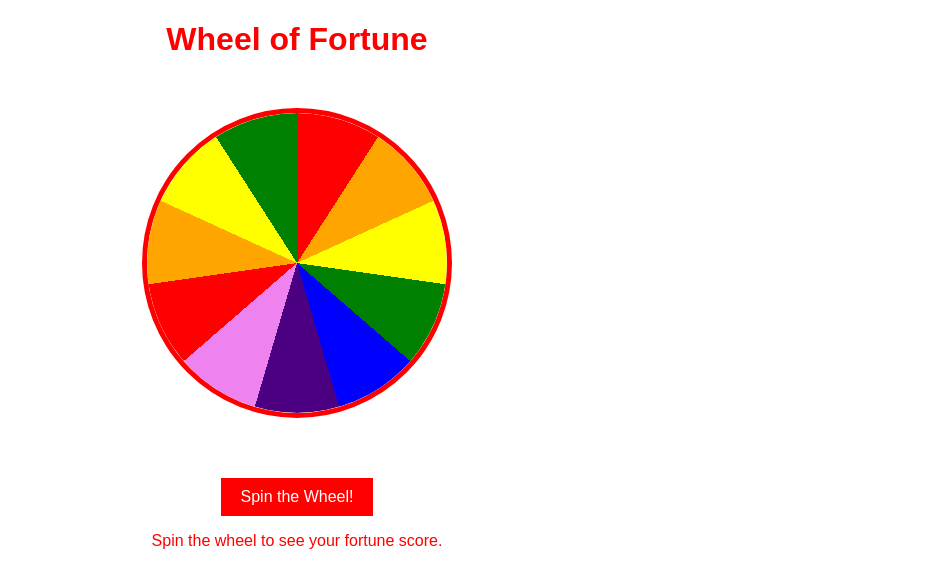
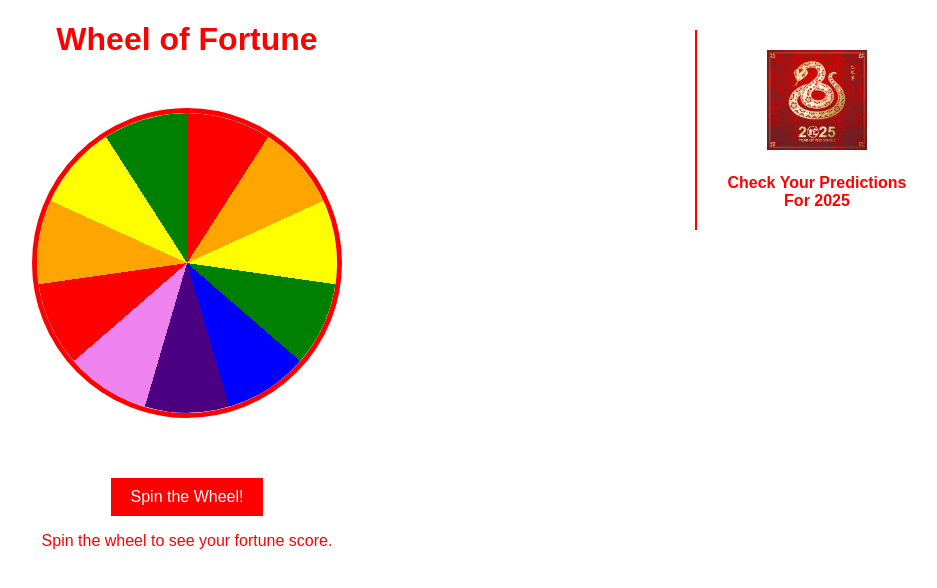
Before and after one commit to e-uphoria/Fortune, a Flask app: page /fortune in a window 1280 px wide. Shown: the part 50-638 px from the top of the page, without its empty margins (343-1280 px from the left). Run offline with Flask 3, Linux system fonts and the light colour scheme; a user stored in the database is signed in; some libraries are stand-ins or nearby versions.

Commit message:
zodiac page created

```diff
--- a/app.py
+++ b/app.py
@@ -131,6 +131,11 @@ def spin():
         "last_lucky_day": user.last_lucky_day.strftime('%Y-%m-%d') if user.last_lucky_day else None
     })
 
+@app.route('/zodiac')
+@login_required
+def zodiac():
+    return render_template('zodiac.html')
+
 @app.route('/logout')
 @login_required
 def logout():
--- a/static/wheelstyle.css
+++ b/static/wheelstyle.css
@@ -86,3 +86,36 @@ button {
 button:focus {
     outline: none;
 }
+
+.sidebar {
+    background-color: white;
+    padding: 20px;
+    text-align: center;
+    position: fixed;
+    right: 0;
+    top: 80px;
+    width: 200px;
+    border-left: 2px solid red;
+}
+
+.sidebar img {
+    width: 100px;
+    height: auto;
+    margin-bottom: 10px;
+}
+
+.sidebar a {
+    display: block;
+    color: red;
+    font-weight: bold;
+    text-decoration: none;
+    margin-top: 10px;
+}
+
+.sidebar a:hover {
+    text-decoration: underline;
+}
+
+.main-content {
+    margin-right: 220px;
+}
--- a/templates/fortune.html
+++ b/templates/fortune.html
@@ -4,8 +4,41 @@
     <meta charset="UTF-8">
     <meta name="viewport" content="width=device-width, initial-scale=1.0">
     <title>Wheel of Fortune</title>
-    <link rel="stylesheet" href="static/wheelstyle.css">
+    <link rel="stylesheet" href="{{ url_for('static', filename='wheelstyle.css') }}">
     <script src="https://kit.fontawesome.com/a076d05399.js" crossorigin="anonymous"></script>
+</head>
+<body>
+    <header class="app-bar">
+        <div class="streak-info">
+            <i class="fas fa-fire"></i>
+            <span id="streak">Lucky Streak: {{ streak }} days</span>
+        </div>
+        <div class="date-info">
+            <span id="last-lucky-day">Last Lucky Day: {{ last_lucky_day }}</span>
+        </div>
+        <div class="logout-button">
+            <a href="{{ url_for('logout') }}" class="logout-link">Logout</a>
+        </div>
+    </header>
+
+    <main class="main-content">
+        <h1>Wheel of Fortune</h1>
+
+        <div class="wheel-container">
+            <div id="wheel"></div>
+        </div>
+
+        <button id="spin-button" onclick="spinWheel()">Spin the Wheel!</button>
+
+        <p id="result-text">Spin the wheel to see your fortune score.</p>
+        <p id="message-text"></p>
+    </main>
+
+    <aside class="sidebar">
+        <img src="{{ url_for('static', filename='images/chinese_zodiac_2025.jpg') }}" alt="2025 Chinese Zodiac">
+        <a href="{{ url_for('zodiac') }}">Check Your Predictions For 2025</a>
+    </aside>
+
     <script>
         let isSpinning = false;
 
@@ -42,32 +75,5 @@
             }, 4000);
         }
     </script>
-</head>
-<body>
-    <header class="app-bar">
-        <div class="streak-info">
-            <i class="fas fa-fire"></i>
-            <span id="streak">Lucky Streak: {{ streak }} days</span>
-        </div>
-        <div class="date-info">
-            <span id="last-lucky-day">Last Lucky Day: {{ last_lucky_day }}</span>
-        </div>
-        <div class="logout-button">
-            <a href="{{ url_for('logout') }}" class="logout-link">Logout</a>
-        </div>
-    </header>
-
-    <main>
-        <h1>Wheel of Fortune</h1>
-
-        <div class="wheel-container">
-            <div id="wheel"></div>
-        </div>
-
-        <button id="spin-button" onclick="spinWheel()">Spin the Wheel!</button>
-
-        <p id="result-text">Spin the wheel to see your fortune score.</p>
-        <p id="message-text"></p>
-    </main>
 </body>
 </html>
```
Also changed, not shown: templates/zodiac.html (added, +39 -0 lines), instance/users.db, static/images/chinese_zodiac_2025.jpg (added).
